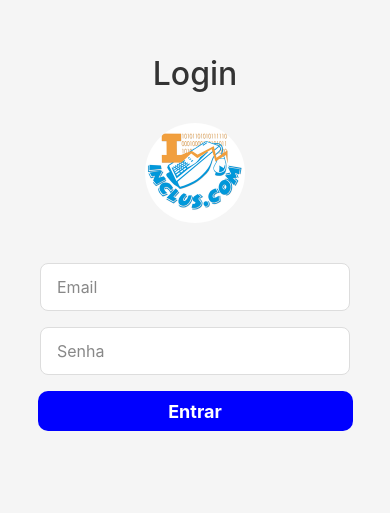
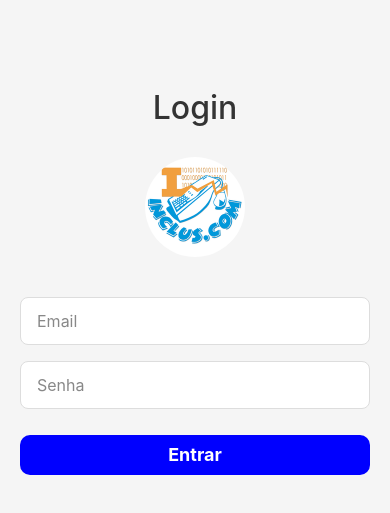
Before and after one commit to CosmoBarbosa/InclusProgamacaoMobileProjetoAulas, a React Native app: screen /Login in a window 390 px wide. Shown: the part 141-654 px from the top of the page. Built offline with nearby package versions, Linux system fonts and the light colour scheme.

Commit message:
otimização tela de login

```diff
--- a/src/pages/login/index.js
+++ b/src/pages/login/index.js
@@ -2,20 +2,20 @@ import {
 	View,
 	Text,
 	TextInput,
-	Button,
 	StyleSheet,
 	Image,
 	TouchableOpacity,
-	Keyboard,
+	KeyboardAvoidingView,
+	Platform,
+	ScrollView,
 	BackHandler,
 } from "react-native";
 import { useNavigation } from "@react-navigation/native";
 import Logo from "../../icons/inclus.png";
-import { useState, useEffect } from "react";
+import { useEffect } from "react";
 
 export default function Login() {
 	const navigation = useNavigation();
-	const [margin, setMargin] = useState("50%");
 
 	useEffect(() => {
 		const backHandler = BackHandler.addEventListener("hardwareBackPress", () =>
@@ -24,33 +24,17 @@ export default function Login() {
 		return () => backHandler.remove();
 	}, []);
 
-	useEffect(() => {
-		const showSubscription = Keyboard.addListener("keyboardDidShow", () => {
-			setMargin("10%");
-		});
-		const hideSubscription = Keyboard.addListener("keyboardDidHide", () => {
-			setMargin("50%");
-		});
-		return () => {
-			showSubscription.remove();
-			hideSubscription.remove();
-		};
-	}, []);
-
 	return (
+		<KeyboardAvoidingView
+			style={{ flex: 1 }}
+			behavior={Platform.OS === "ios" ? "padding" : "height"}
+		>
+			<ScrollView
+				contentContainerStyle={styles.scrollContainer}
+				keyboardShouldPersistTaps="handled"
+			>
 				<View style={styles.container}>
-			<Text
-				style={{
-					fontSize: 32,
-					fontWeight: "500",
-					marginBottom: 30,
-					color: "#333",
-					textAlign: "center",
-					marginTop: margin,
-				}}
-			>
-				Login
-			</Text>
+					<Text style={styles.title}>Login</Text>
 					<Image style={styles.logo} source={Logo} />
 					<View style={styles.formContainer}>
 						<TextInput
@@ -73,17 +57,30 @@ export default function Login() {
 						<Text style={styles.textButton}>Entrar</Text>
 					</TouchableOpacity>
 				</View>
+			</ScrollView>
+		</KeyboardAvoidingView>
 	);
 }
 
 const styles = StyleSheet.create({
-	container: {
-		flex: 1,
+	scrollContainer: {
+		flexGrow: 1,
+		justifyContent: "center",
+		alignItems: "center",
 		padding: 20,
 		backgroundColor: "#f5f5f5",
+	},
+	container: {
+		width: "100%",
 		alignItems: "center",
 	},
-
+	title: {
+		fontSize: 32,
+		fontWeight: "500",
+		marginBottom: 30,
+		color: "#333",
+		textAlign: "center",
+	},
 	logo: {
 		width: 100,
 		height: 100,
@@ -92,7 +89,6 @@ const styles = StyleSheet.create({
 	},
 	formContainer: {
 		width: "100%",
-		paddingHorizontal: 20,
 	},
 	input: {
 		height: 48,
@@ -105,11 +101,12 @@ const styles = StyleSheet.create({
 		backgroundColor: "#fff",
 	},
 	buttom: {
-		width: "90%",
+		width: "100%",
 		borderRadius: 10,
 		height: 40,
 		backgroundColor: "blue",
 		justifyContent: "center",
+		marginTop: 10,
 	},
 	textButton: {
 		color: "#fff",
```
Lines whose indentation alone changed are shown as unchanged.
